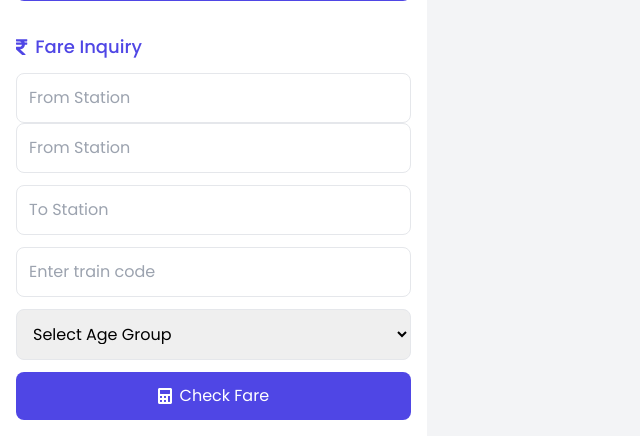
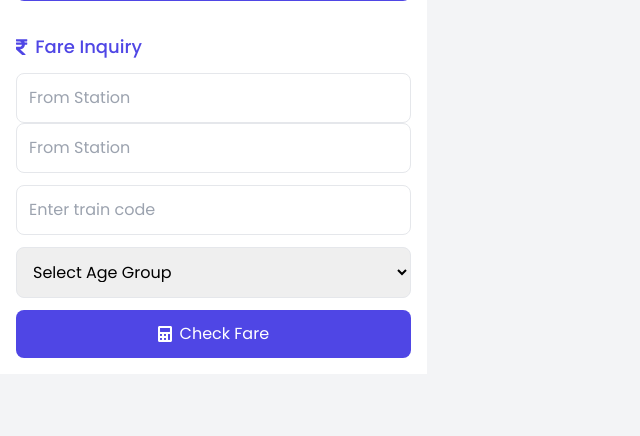
Before and after one commit to AmolLondhe1234/myrail, a Django app: page / in a window 1280 px wide. Shown: the part 1120-1556 px from the top of the page, without its empty margins (0-640 px from the left). After the commit the page ends 1478 px from the top, so only its background shows below. Run offline with Django 5.2, Linux system fonts and the light colour scheme; some libraries are stand-ins or nearby versions.

Commit message:
Update index.html

```diff
--- a/myrail_app/templates/index.html
+++ b/myrail_app/templates/index.html
@@ -241,10 +241,6 @@
                                 <input type="text" name="from_station" id="fare_from_station" class="w-full p-3 border rounded-lg focus:outline-none focus:ring-2 focus:ring-indigo-400" placeholder="From Station" required>
                                 <input type="text" name="from_station" id="fare_from_station" class="w-full p-3 border rounded-lg focus:outline-none focus:ring-2 focus:ring-indigo-400" placeholder="From Station" required>
                                 <div id="fare_from_station_dropdown" class="station-dropdown hidden"></div>
-                            </div>
-                            <div class="mb-3 relative">
-                                <input type="text" name="to_station" id="fare_to_station" class="w-full p-3 border rounded-lg focus:outline-none focus:ring-2 focus:ring-indigo-400" placeholder="To Station" required>
-                                <div id="fare_to_station_dropdown" class="station-dropdown hidden"></div>
                             </div>
                             <div class="mb-3">
                                 <input type="text" name="train_code" id="train_code" class="w-full p-3 border rounded-lg focus:outline-none focus:ring-2 focus:ring-indigo-400" placeholder="Enter train code" required>
```
